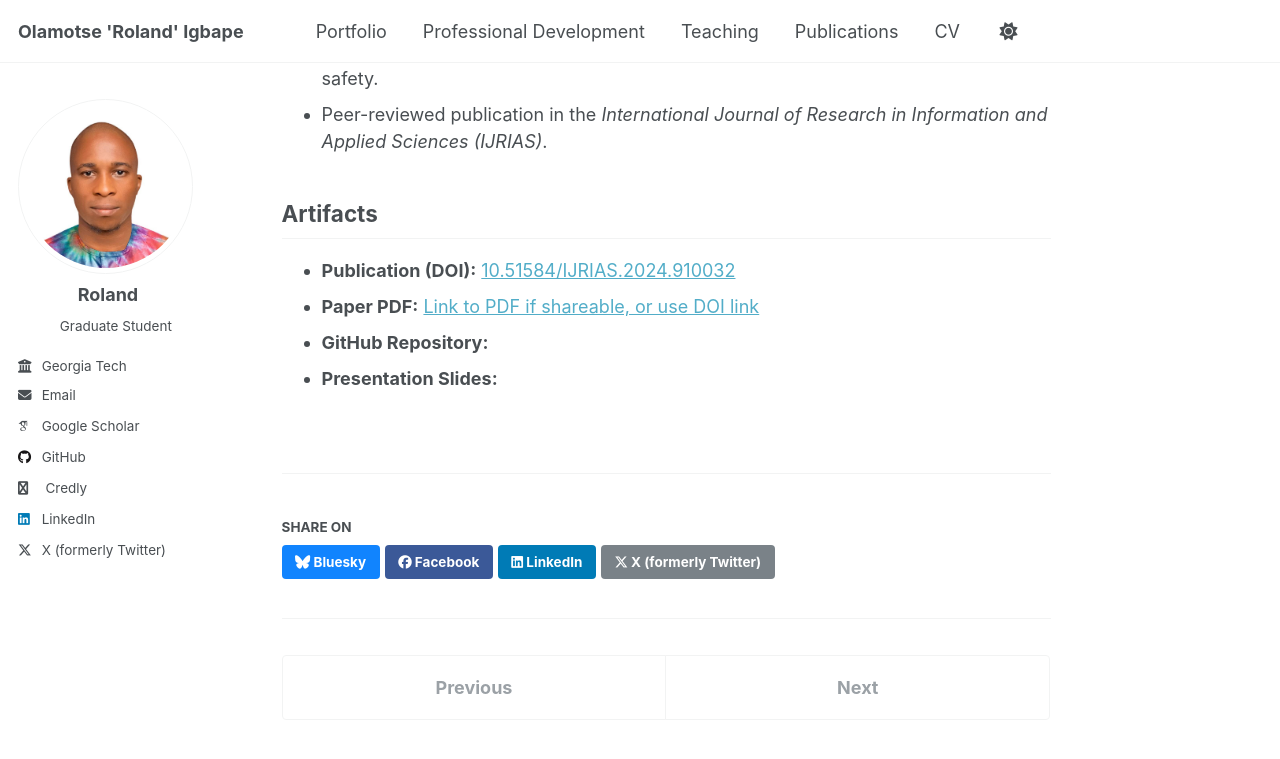
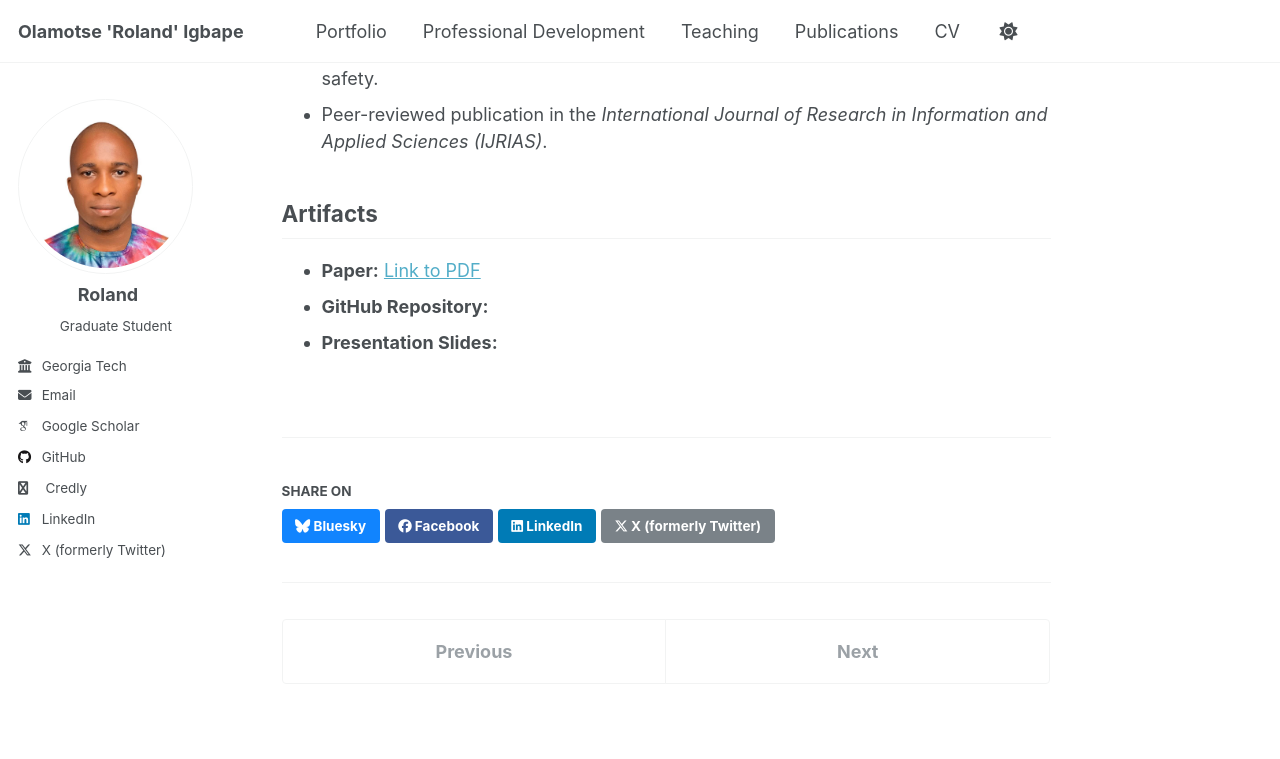
Before and after one commit to oigbape/oigbape.github.io, a Jekyll site: the page built from _portfolio/iot-highway-safety.md, in a window 1280 px wide and 900 px high, scrolled down 1434 px. Shown: the top 759 px of the window. Built offline with Jekyll 4.4.1, drawn with Linux system fonts in a browser that asks for light colours; some web fonts are replaced.

Commit message:
Update iot-highway-safety.md

```diff
--- a/_portfolio/iot-highway-safety.md
+++ b/_portfolio/iot-highway-safety.md
@@ -36,7 +36,6 @@ To develop a predictive system leveraging IoT and Bayesian learning to enhance r
 * Peer-reviewed publication in the *International Journal of Research in Information and Applied Sciences (IJRIAS)*.
 
 ## Artifacts
-* **Publication (DOI):** [10.51584/IJRIAS.2024.910032](https://doi.org/10.51584/IJRIAS.2024.910032)
-* **Paper PDF:** [Link to PDF if shareable, or use DOI link](https://doi.org/10.51584/IJRIAS.2024.910032)
+* **Paper:** [Link to PDF ](https://doi.org/10.51584/IJRIAS.2024.910032)
 * **GitHub Repository:**
 * **Presentation Slides:**
```
